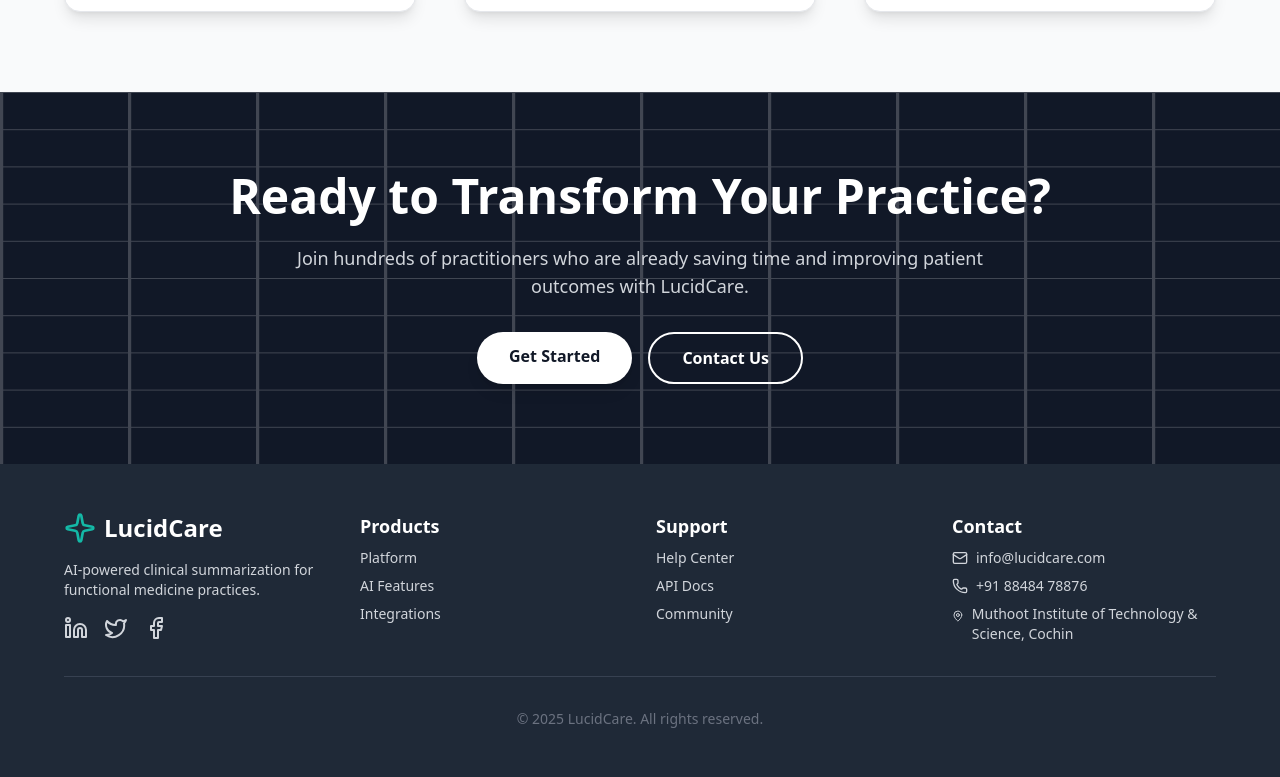
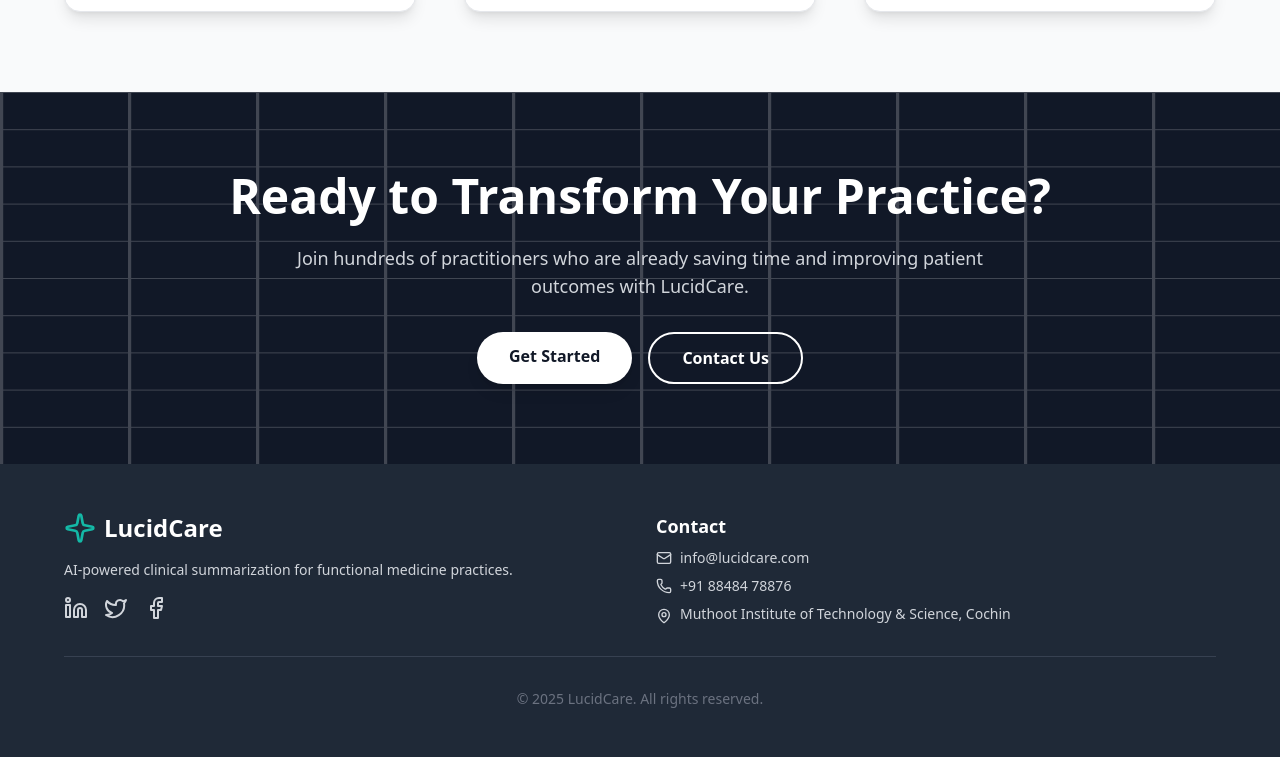
Before and after one commit to joelsmathewss/main_project, a React (Vite) app: page / in a window 1280 px wide. Shown: the part 2250-3027 px from the top of the page. Built offline with nearby package versions, Linux system fonts and the light colour scheme.

Commit message:
fix: simplified footer by removing Products and Support sections (closes #1)

```diff
--- a/src/components/Footer.jsx
+++ b/src/components/Footer.jsx
@@ -3,7 +3,7 @@
 export default function Footer() {
   return (
     <footer id="contact" className="bg-gray-800 text-gray-300 py-12 px-4 sm:px-8 lg:px-16">
-      <div className="container mx-auto grid grid-cols-1 md:grid-cols-4 gap-8">
+      <div className="container mx-auto grid grid-cols-1 md:grid-cols-2 gap-8">
         {/* Logo and Description */}
         <div className="space-y-4">
           <div className="flex items-center space-x-2 text-white">
@@ -18,26 +18,6 @@
             <a href="#" aria-label="Twitter" className="hover:text-teal-400 transition-colors"><Twitter size={24} /></a>
             <a href="#" aria-label="Facebook" className="hover:text-teal-400 transition-colors"><Facebook size={24} /></a>
           </div>
-        </div>
-
-        {/* Products Links */}
-        <div>
-          <h4 className="text-lg font-bold text-white mb-2">Products</h4>
-          <ul className="space-y-2 text-sm">
-            <li><a href="#" className="hover:text-teal-400 transition-colors">Platform</a></li>
-            <li><a href="#" className="hover:text-teal-400 transition-colors">AI Features</a></li>
-            <li><a href="#" className="hover:text-teal-400 transition-colors">Integrations</a></li>
-          </ul>
-        </div>
-
-        {/* Support Links */}
-        <div>
-          <h4 className="text-lg font-bold text-white mb-2">Support</h4>
-          <ul className="space-y-2 text-sm">
-            <li><a href="#" className="hover:text-teal-400 transition-colors">Help Center</a></li>
-            <li><a href="#" className="hover:text-teal-400 transition-colors">API Docs</a></li>
-            <li><a href="#" className="hover:text-teal-400 transition-colors">Community</a></li>
-          </ul>
         </div>
 
         {/* Contact Info */}
```
